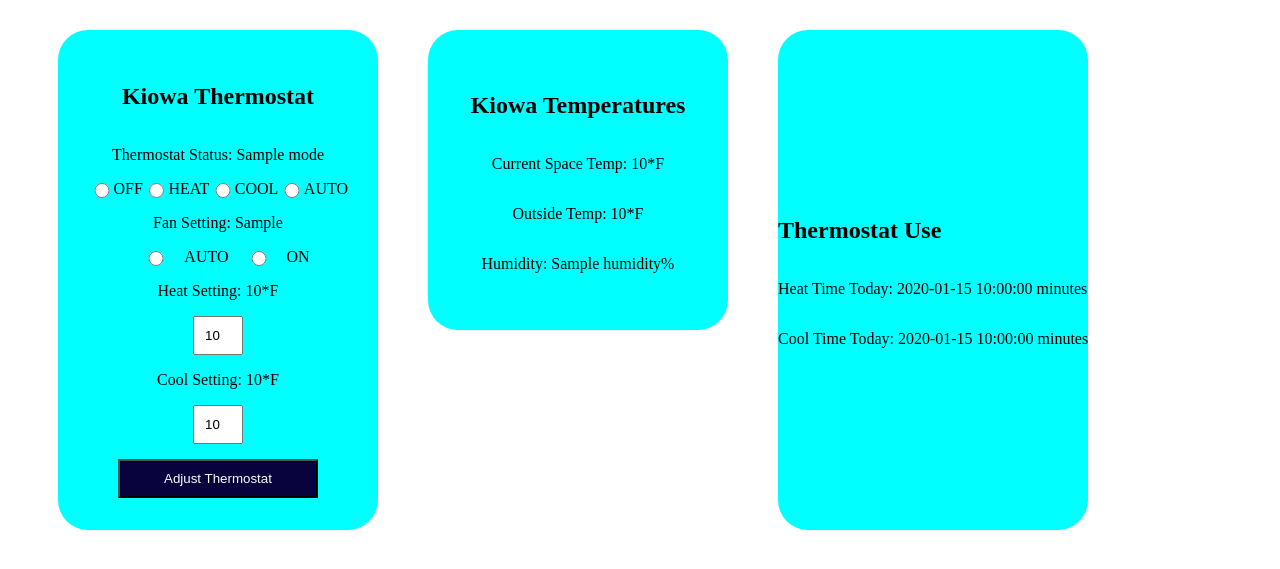
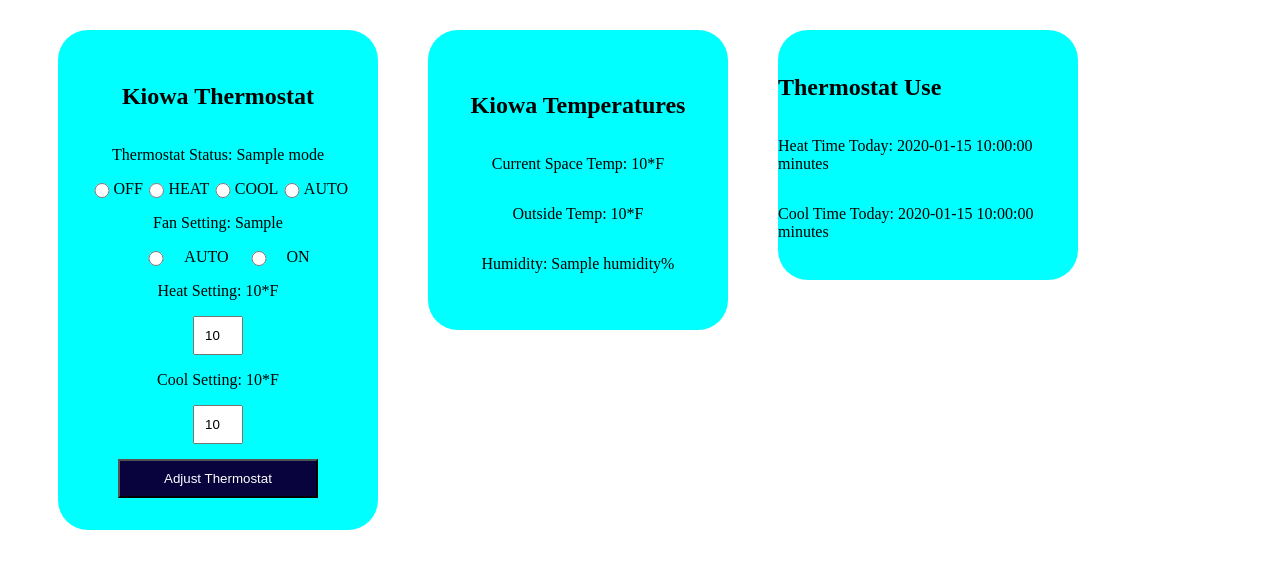
Before and after one commit to sailcali/kiowa-monitor-API, a Flask app: template app/templates/venstar_dashboard.html in a window 1280 px wide. Shown: the part 138-707 px from the top of the page. Run offline with Flask 2, Linux system fonts and the light colour scheme; the template is opened without the code that fills it: most values are stand-ins (such as "Sample title", 1, 10 or a date in 2020); parts of the project's set-up code (start-up, migrations or seed data) failed here and were passed over.

Commit message:
smaller box for usage container

```diff
--- a/app/static/css/venstar.css
+++ b/app/static/css/venstar.css
@@ -64,6 +64,11 @@ main input {
     align-items: center;
 }
 
+#usageContainer {
+  height: 250px;
+  width: 300px;
+}
+
 /* Dropdown Button */
 .dropbtn {
     background-color: #04AA6D;
```
